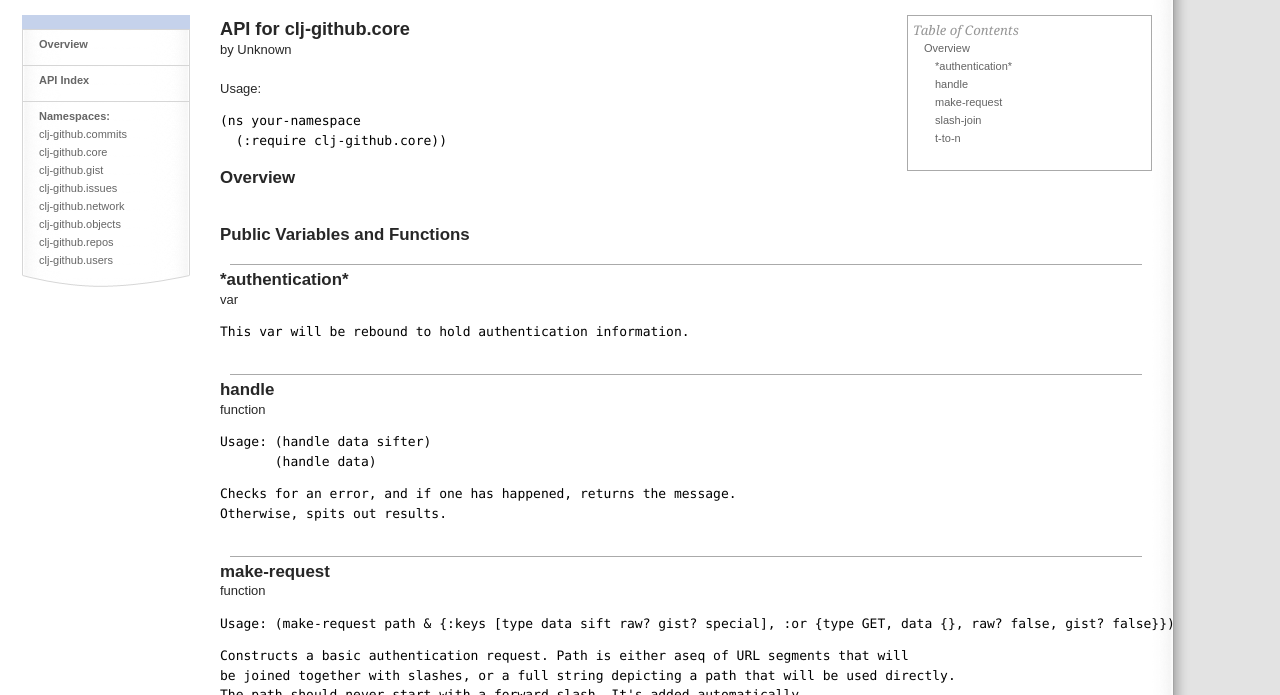
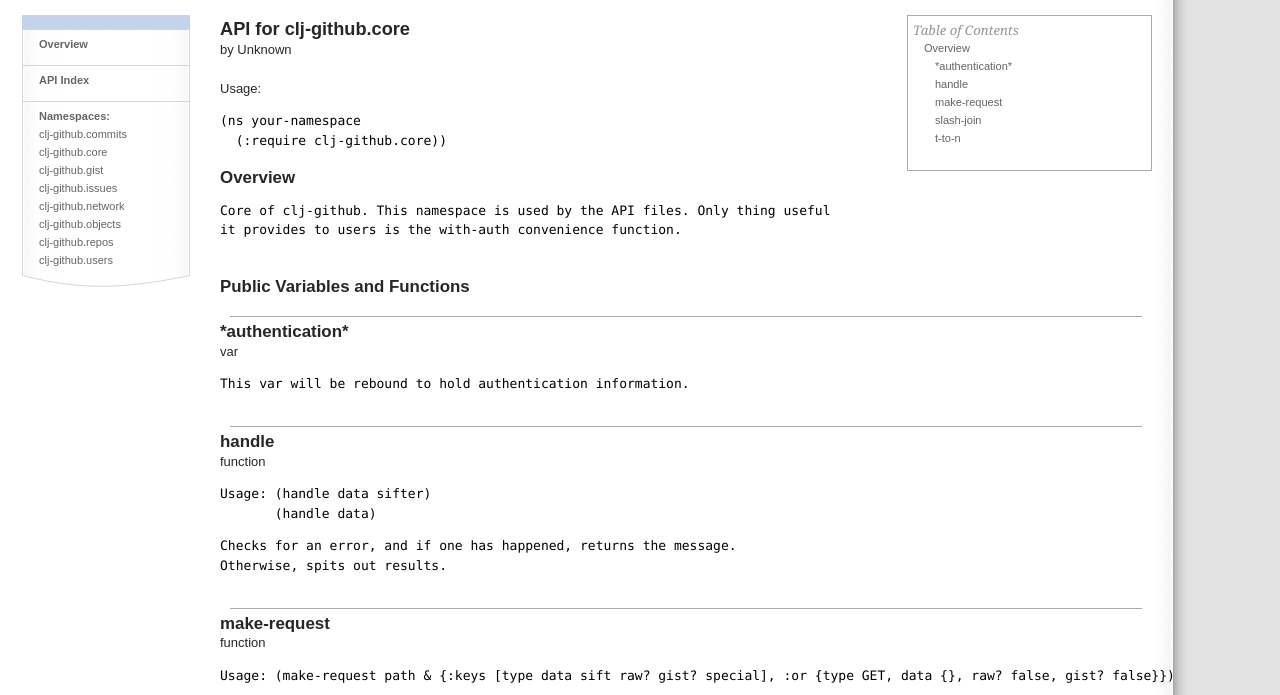
Before and after one commit to Raynes/clj-github, a plain HTML site: page clj-github.core-api.html in a window 1280 px wide. Shown: the part 99-794 px from the top of the page. Drawn offline with Linux system fonts and the light colour scheme; a script that the page names is missing.

Commit message:
Updated docs.

```diff
--- a/clj-github.core-api.html
+++ b/clj-github.core-api.html
@@ -70,7 +70,8 @@ by <span id="author">Unknown</span><br />
   (:require <span id="long-name">clj-github.core</span>))
 </pre><pre>
 </pre><h2>Overview</h2>
-<pre id="namespace-docstr"></pre>
+<pre id="namespace-docstr">Core of clj-github. This namespace is used by the API files. Only thing useful
+it provides to users is the with-auth convenience function.</pre>
 <br />
 <h2>Public Variables and Functions</h2>
 <div id="var-entry">
```
Also changed, not shown: index.html (+2 -1 lines).
